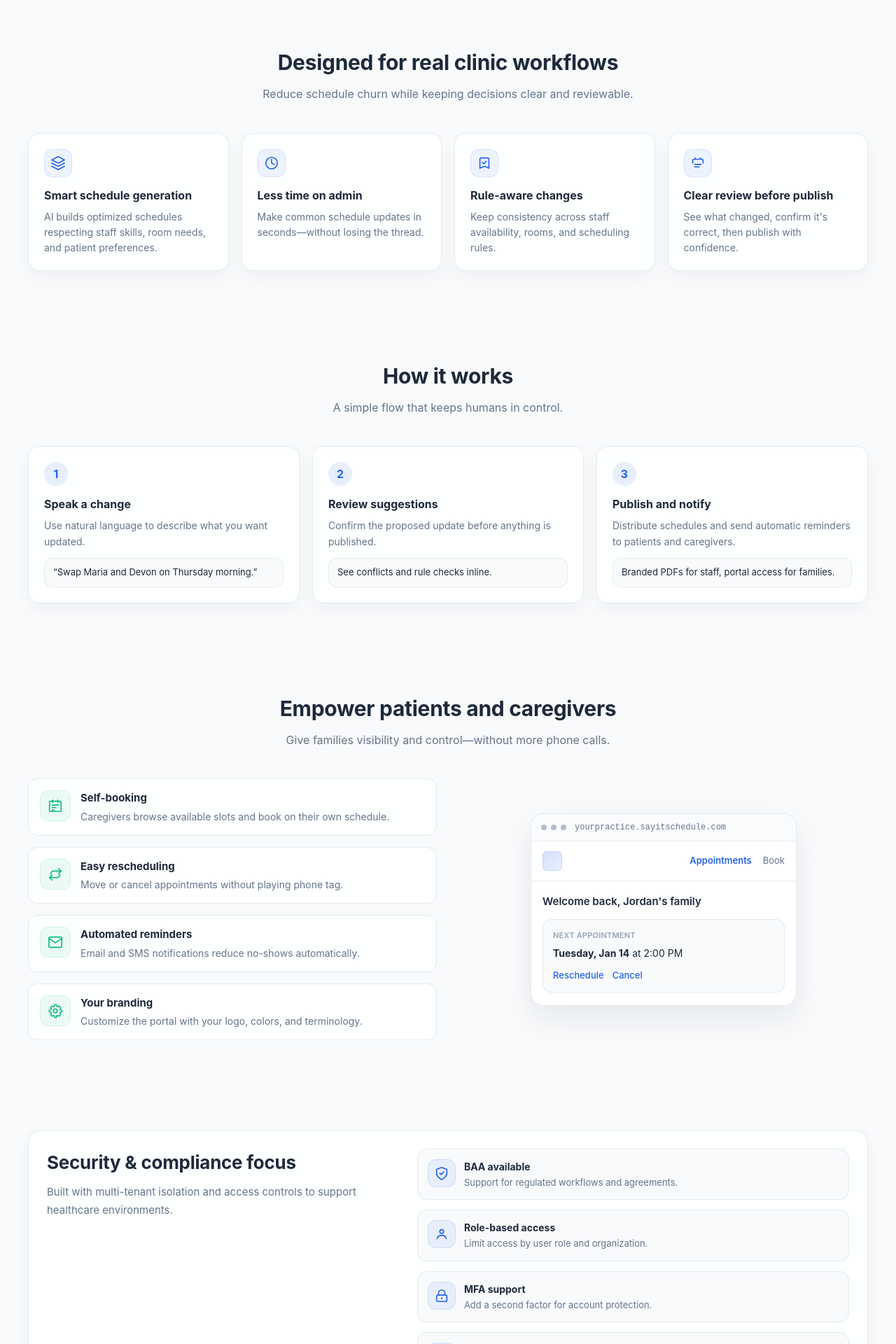
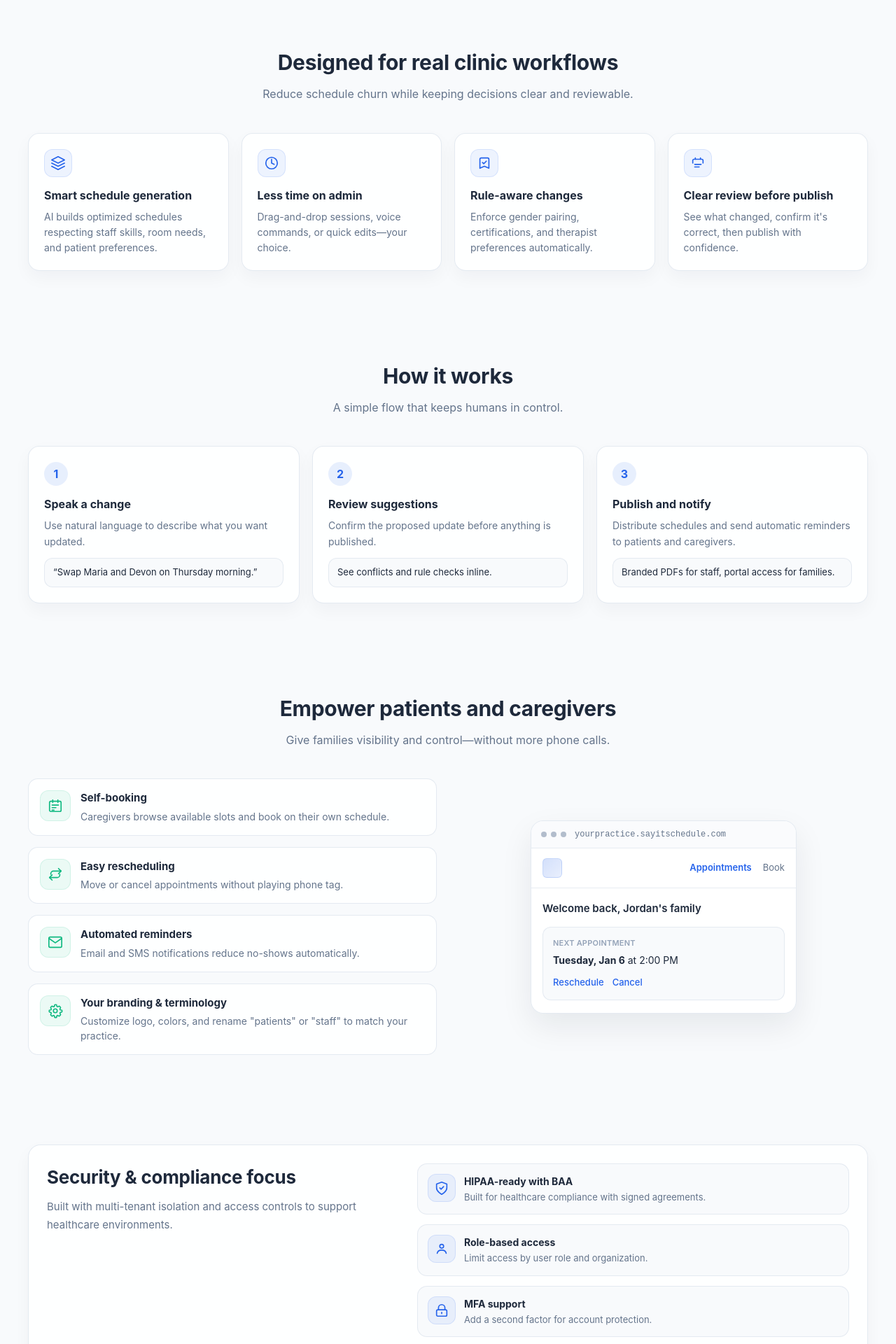
Before and after one commit to jc96818/sayitschedule, a Vue app in the folder frontend/: page / in a window 1280 px wide. Shown: the part 574-2494 px from the top of the page at 70% size. Built offline with nearby package versions, Linux system fonts and the light colour scheme.

Commit message:
feat: add dynamic upcoming appointment date and enhance portal branding descriptions

```diff
--- a/frontend/src/pages/LandingPage.vue
+++ b/frontend/src/pages/LandingPage.vue
@@ -1,6 +1,19 @@
 <script setup lang="ts">
-import { ref } from 'vue'
+import { ref, computed } from 'vue'
 import { useRouter } from 'vue-router'
+
+// Generate a dynamic upcoming date for the portal preview
+const upcomingAppointment = computed(() => {
+  const today = new Date()
+  // Find next Tuesday (or use today if it's Tuesday)
+  const daysUntilTuesday = (2 - today.getDay() + 7) % 7 || 7
+  const nextTuesday = new Date(today)
+  nextTuesday.setDate(today.getDate() + daysUntilTuesday)
+
+  const dayName = nextTuesday.toLocaleDateString('en-US', { weekday: 'long' })
+  const monthDay = nextTuesday.toLocaleDateString('en-US', { month: 'short', day: 'numeric' })
+  return `${dayName}, ${monthDay}`
+})
 import { Alert, Badge, Button, FormInput, FormSelect, FormTextarea } from '@/components/ui'
 import { leadService } from '@/services/api'
 
@@ -233,7 +246,7 @@ function scrollToSection(sectionId: string) {
                 </svg>
               </div>
               <h3>Less time on admin</h3>
-              <p>Make common schedule updates in seconds—without losing the thread.</p>
+              <p>Drag-and-drop sessions, voice commands, or quick edits—your choice.</p>
             </div>
 
             <div class="value-card">
@@ -256,7 +269,7 @@ function scrollToSection(sectionId: string) {
                 </svg>
               </div>
               <h3>Rule-aware changes</h3>
-              <p>Keep consistency across staff availability, rooms, and scheduling rules.</p>
+              <p>Enforce gender pairing, certifications, and therapist preferences automatically.</p>
             </div>
 
             <div class="value-card">
@@ -448,9 +461,9 @@ function scrollToSection(sectionId: string) {
                   </svg>
                 </div>
                 <div>
-                  <div class="portal-title">Your branding</div>
+                  <div class="portal-title">Your branding & terminology</div>
                   <div class="portal-text">
-                    Customize the portal with your logo, colors, and terminology.
+                    Customize logo, colors, and rename "patients" or "staff" to match your practice.
                   </div>
                 </div>
               </div>
@@ -479,7 +492,7 @@ function scrollToSection(sectionId: string) {
                     <div class="portal-card-mock">
                       <div class="portal-card-label">Next appointment</div>
                       <div class="portal-card-content">
-                        <strong>Tuesday, Jan 14</strong> at 2:00 PM
+                        <strong>{{ upcomingAppointment }}</strong> at 2:00 PM
                       </div>
                       <div class="portal-card-actions">
                         <span class="portal-action">Reschedule</span>
@@ -526,8 +539,8 @@ function scrollToSection(sectionId: string) {
                   </svg>
                 </span>
                 <div>
-                  <div class="security-title">BAA available</div>
-                  <div class="security-text">Support for regulated workflows and agreements.</div>
+                  <div class="security-title">HIPAA-ready with BAA</div>
+                  <div class="security-text">Built for healthcare compliance with signed agreements.</div>
                 </div>
               </div>
 
```
